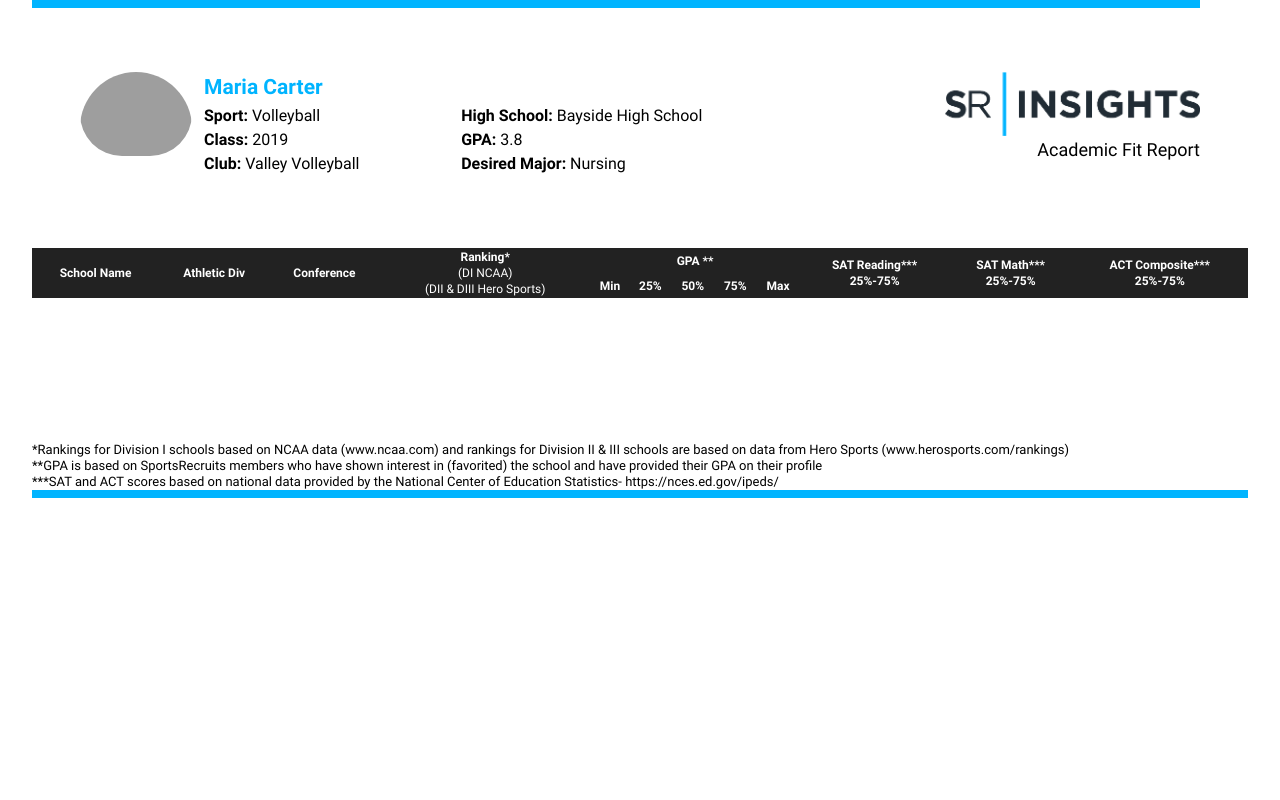
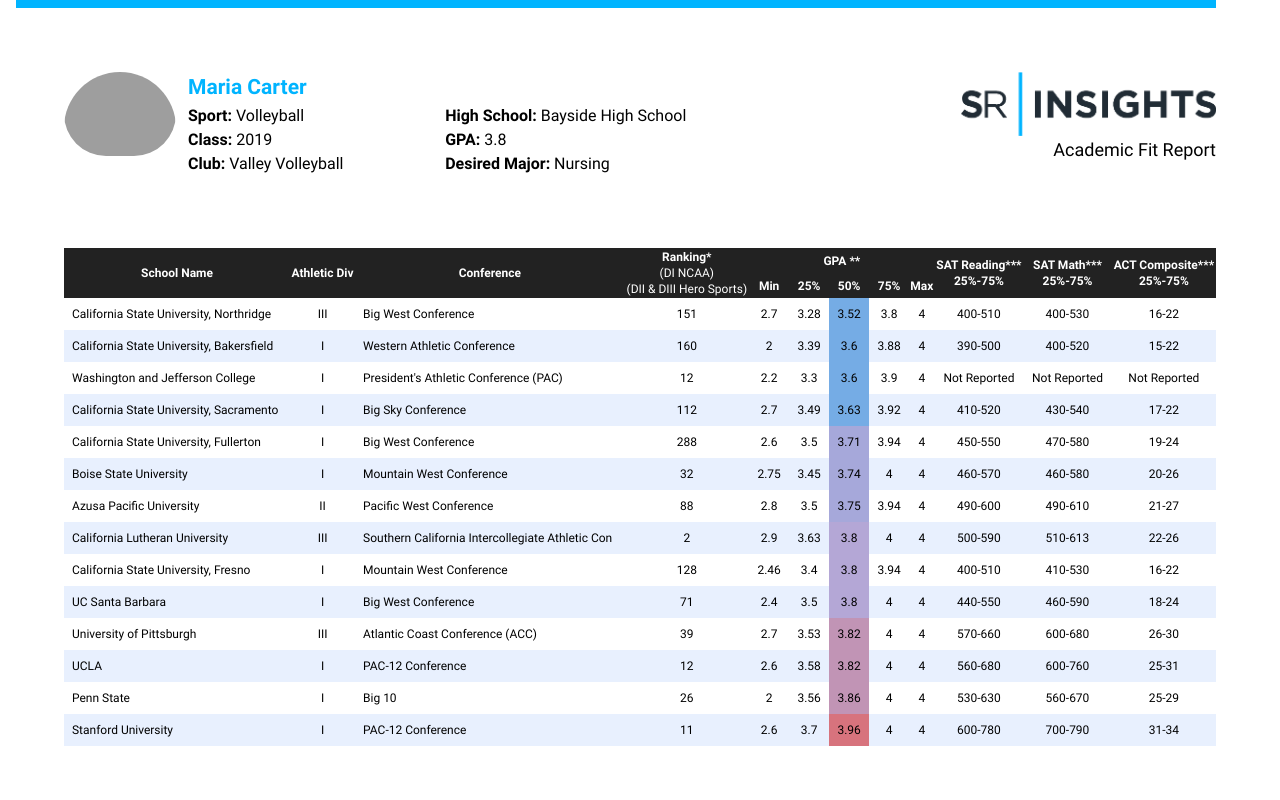
Before and after one commit to cwilsonn/sports-recruits-frontend-challenge, a Vue app: page / in a window 1280 px wide. Shown: the top 800 px of the page. Built offline with nearby package versions, Linux system fonts and the light colour scheme; grey boxes are pictures that could not be loaded.

Commit message:
feat: Add table row, GPA cell, and tests
- Also includes minor style fixes

```diff
--- a/src/components/AcademicFitReport.vue
+++ b/src/components/AcademicFitReport.vue
@@ -1,8 +1,8 @@
 <template>
-  <article class="container grid grid-flow-row grid-cols-[3rem_auto_3rem] grid-rows-auto">
+  <article class="grid grid-flow-row grid-cols-[3rem_auto_3rem] grid-rows-auto">
     <div class="h-2 col-span-2 row-span-1 bg-brand-primary"></div>
     <section
-      class="flex flex-col items-start justify-between col-span-1 col-start-2 row-span-1 py-16 gap-y-12 lg:flex-row lg:gap-y-0 academic-fit__summary">
+      class="flex flex-col items-start justify-between col-span-1 col-start-2 row-span-1 py-16 gap-y-12 lg:gap-x-4 lg:flex-row lg:gap-y-0 academic-fit__summary">
       <AcademicFitAthleteSummary :athlete="athlete"></AcademicFitAthleteSummary>
       <div class="flex flex-col items-end -order-1 lg:order-2">
         <img src="../assets/images/sr-insights-logo.png"
@@ -11,7 +11,9 @@
         <h1 class="text-lg">Academic Fit Report</h1>
       </div>
     </section>
-    <AcademicFitTable class="col-span-3 row-span-1" :report="athlete.report"></AcademicFitTable>
+    <AcademicFitTable class="col-span-1 col-start-2 row-span-1 mb-8"
+      :report="athlete.report"
+      :reference-gpa="athlete.gpa"></AcademicFitTable>
     <div class="h-2 col-span-3 row-span-1 bg-brand-primary"></div>
   </article>
 </template>
--- a/src/components/AcademicFitTable.vue
+++ b/src/components/AcademicFitTable.vue
@@ -1,9 +1,10 @@
 <template>
-  <section class="text-xs academic-fit__table-wrapper">
+  <section class="relative max-w-full overflow-scroll text-xs academic-fit__table-inner">
     <table class="w-full academic-fit__table">
       <thead class="text-center text-white align-middle bg-brand-black">
         <tr>
-          <th rowspan="2">School Name</th>
+          <th class="sticky left-0 min-w-[7.5rem] z-10 bg-brand-black"
+            rowspan="2">School Name</th>
           <th rowspan="2">Athletic Div</th>
           <th rowspan="2">Conference</th>
           <th rowspan="2">
@@ -37,6 +38,11 @@
         </tr>
       </thead>
       <tbody>
+        <AcademicFitTableRow v-for="(row, key) in report"
+          :key="key"
+          :row="row"
+          :reference-gpa="referenceGpa"
+          :is-odd="key % 2 > 0"></AcademicFitTableRow>
       </tbody>
     </table>
     <footer class="academic-fit__table-footer mt-36 text-[13px]">
@@ -65,10 +71,16 @@
 </template>
 
 <script setup>
+import AcademicFitTableRow from './AcademicFitTableRow.vue';
+
 defineProps({
   report: {
     type: Object,
     required: true,
   },
+  referenceGpa: {
+    type: Number,
+    required: true,
+  },
 });
 </script>
--- /dev/null
+++ b/src/components/AcademicFitTableGPACell.vue
@@ -0,0 +1,55 @@
+<template>
+  <td :class="computedClasses">
+    {{ gpa }}
+  </td>
+</template>
+
+<script setup>
+import { computed } from 'vue';
+
+const props = defineProps({
+  gpa: {
+    type: Number,
+    required: true,
+  },
+  referenceGpa: {
+    type: Number,
+    required: true,
+  },
+});
+
+const computedClasses = computed(() => {
+  const gpaCeil = +props.referenceGpa + 0.1;
+  const gpaFloor = +props.referenceGpa - 0.1;
+
+  // List of colors to use for the background of the cell
+  // The colors are in order from highest to lowest
+  // The hex values are stored in TailwindCSS arbitrary value syntax to be picked up by PurgeCSS
+  const bgColors = [
+    'bg-[#d7737d]',
+    'bg-[#c194b5]',
+    'bg-[#b4a7d6]',
+    'bg-[#a6a8da]',
+    'bg-[#75ace5]',
+  ];
+
+  const classes = [
+    'text-center',
+    'p-2',
+  ];
+
+  if (props.gpa > gpaCeil) {
+    classes.push(bgColors[0])
+  } else if (props.gpa > props.referenceGpa && props.gpa <= gpaCeil) {
+    classes.push(bgColors[1]);
+  } else if (props.gpa === props.referenceGpa) {
+    classes.push(bgColors[2])
+  } else if (props.gpa < props.referenceGpa && props.gpa >= gpaFloor) {
+    classes.push(bgColors[3]);
+  } else if (props.gpa < gpaFloor) {
+    classes.push(bgColors[4])
+  }
+
+  return classes;
+});
+</script>
--- /dev/null
+++ b/src/components/AcademicFitTableRow.vue
@@ -0,0 +1,83 @@
+<template>
+  <tr>
+    <td class="sticky left-0 z-10 p-2"
+      :class="computedStripeClass">
+      {{ row.school }}
+      </td>
+    <td class="p-2 text-center"
+      :class="computedStripeClass">
+      {{ row.division }}
+    </td>
+    <td class="p-2"
+      :class="computedStripeClass">
+      {{ row.conference }}
+    </td>
+    <td class="p-2 text-center"
+      :class="computedStripeClass">
+      {{ row.ranking }}
+    </td>
+    <template v-for="(gpa, key) in row.gpa"
+      :key="key">
+      <td class="p-2 text-center"
+        :class="computedStripeClass"
+        v-if="key !== '50%'">
+        {{ gpa }}
+      </td>
+      <AcademicFitTableGPACell v-else
+        :gpa="gpa"
+        :reference-gpa="referenceGpa"></AcademicFitTableGPACell>
+    </template>
+    <td class="p-2 text-center"
+      :class="computedStripeClass">
+      {{
+        row.sat.reading.min === 'N/A' || row.sat.reading.max === 'N/A'
+        ? 'Not Reported'
+        : row.sat.reading.min + '-' + row.sat.reading.max
+      }}
+    </td>
+    <td class="p-2 text-center"
+      :class="computedStripeClass">
+      {{
+        row.sat.math.min === 'N/A' || row.sat.math.max === 'N/A'
+        ? 'Not Reported'
+        : row.sat.math.min + '-' + row.sat.math.max
+      }}
+    </td>
+    <td class="p-2 text-center"
+      :class="computedStripeClass">
+      {{
+        row.act.min === 'N/A' || row.act.max === 'N/A'
+        ? 'Not Reported'
+        : row.act.min + '-' + row.act.max
+      }}
+    </td>
+  </tr>
+</template>
+
+<script setup>
+import { computed } from 'vue';
+
+import AcademicFitTableGPACell from './AcademicFitTableGPACell.vue';
+
+const props = defineProps({
+  row: {
+    type: Object,
+    required: true,
+  },
+  referenceGpa: {
+    type: Number,
+    required: true,
+  },
+  isOdd: {
+    type: Boolean,
+    required: false,
+  },
+});
+
+const computedStripeClass = computed(() => {
+  return {
+    'bg-[#e8f0fe]': props.isOdd,
+    'bg-white': !props.isOdd,
+  };
+});
+</script>
```
Also changed, not shown: 1 other file (tests, documents, lock files or other folders).
